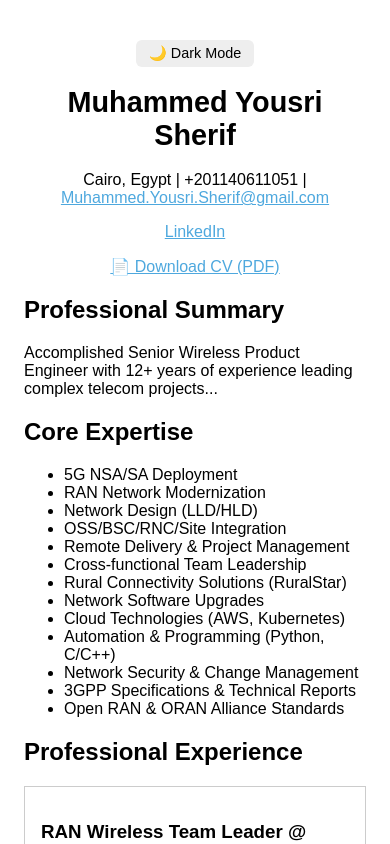
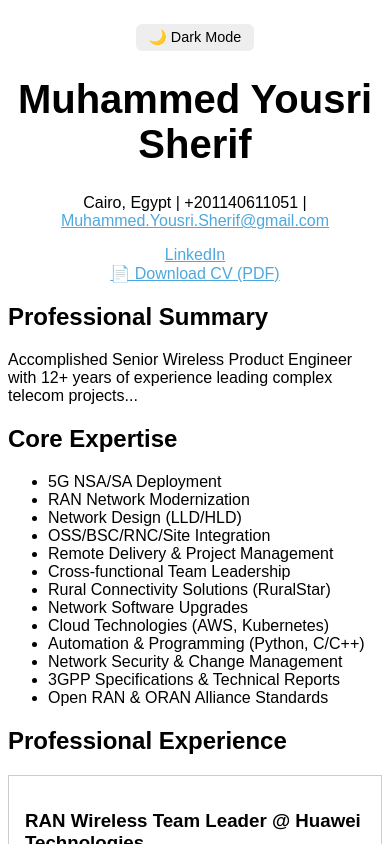
Before and after one commit to Muhammed-Yousri/resume-website, a React (Create React App) app: page / in a window 390 px wide. Shown: the top 844 px of the page. Built offline with nearby package versions, Linux system fonts and the light colour scheme.

Commit message:
Add files via upload

```diff
--- a/package.json
+++ b/package.json
@@ -1,5 +1,5 @@
 {
-  "name": "resume-website-live",
+  "name": "resume-website",
   "version": "1.0.0",
   "private": true,
   "dependencies": {
--- a/public/index.html
+++ b/public/index.html
@@ -3,14 +3,7 @@
   <head>
     <meta charset="utf-8" />
     <meta name="viewport" content="width=device-width, initial-scale=1" />
-    <title>Muhammed Yousri Sherif | Wireless Engineer Resume</title>
-    <meta name="description" content="Senior Wireless Product Engineer with 12+ years of global experience in 5G, RAN modernization, and remote delivery.">
-    <meta name="keywords" content="Wireless Engineer, 5G, RAN, Huawei, Telecom, Resume, Muhammed Sherif, Network Modernization, Remote Delivery, Africa Telecom, Open RAN">
-    <meta name="author" content="Muhammed Yousri Sherif">
-    <meta property="og:title" content="Muhammed Yousri Sherif | Telecom Engineer CV" />
-    <meta property="og:description" content="12+ years of experience in wireless delivery, 5G, and RAN modernization. View and download full resume." />
-    <meta property="og:type" content="website" />
-    <meta property="og:url" content="https://resume-website-mys.vercel.app" />
+    <title>Muhammed Yousri Sherif | Resume</title>
   </head>
   <body>
     <div id="root"></div>
--- a/src/App.css
+++ b/src/App.css
@@ -19,8 +19,7 @@ a.link {
   font-size: 0.9rem;
 }
 .container {
-  padding: 2rem;
-  max-width: 1000px;
+  max-width: 1200px;
   margin: auto;
   font-family: sans-serif;
 }
@@ -29,11 +28,7 @@ a.link {
   font-weight: bold;
 }
 .link {
-  color: #007BFF;
   text-decoration: underline;
-}
-.download {
-  margin-top: 1rem;
 }
 .card {
   border: 1px solid #ccc;
@@ -49,11 +44,8 @@ a.link {
   color: gray;
   margin-top: 2rem;
 }
-@media (max-width: 600px) {
+@media (max-width: 768px) {
   .container {
-    padding: 1rem;
-  }
-  .headline {
-    font-size: 1.8rem;
+    flex-direction: column;
   }
 }
--- a/src/index.js
+++ b/src/index.js
@@ -1,6 +1,6 @@
 import React from 'react';
 import ReactDOM from 'react-dom/client';
-import './index.css';
+import './App.css';
 import ResumeWebsite from './App';
 
 const root = ReactDOM.createRoot(document.getElementById('root'));
```
